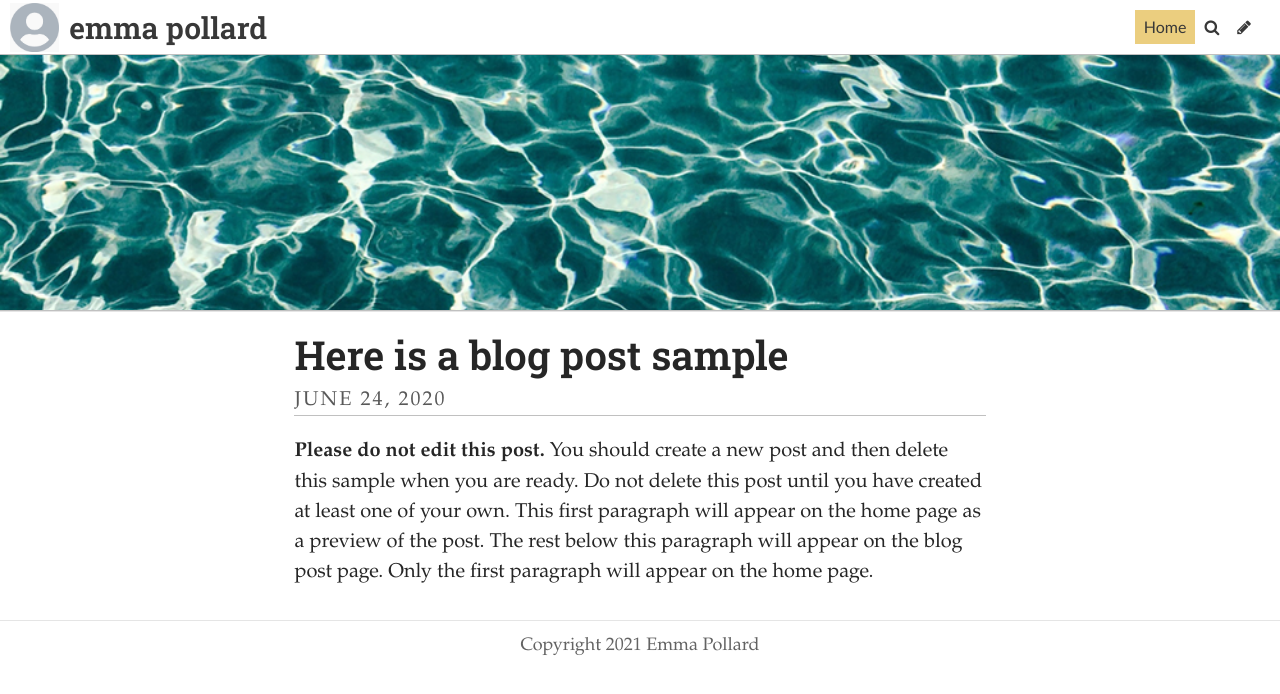
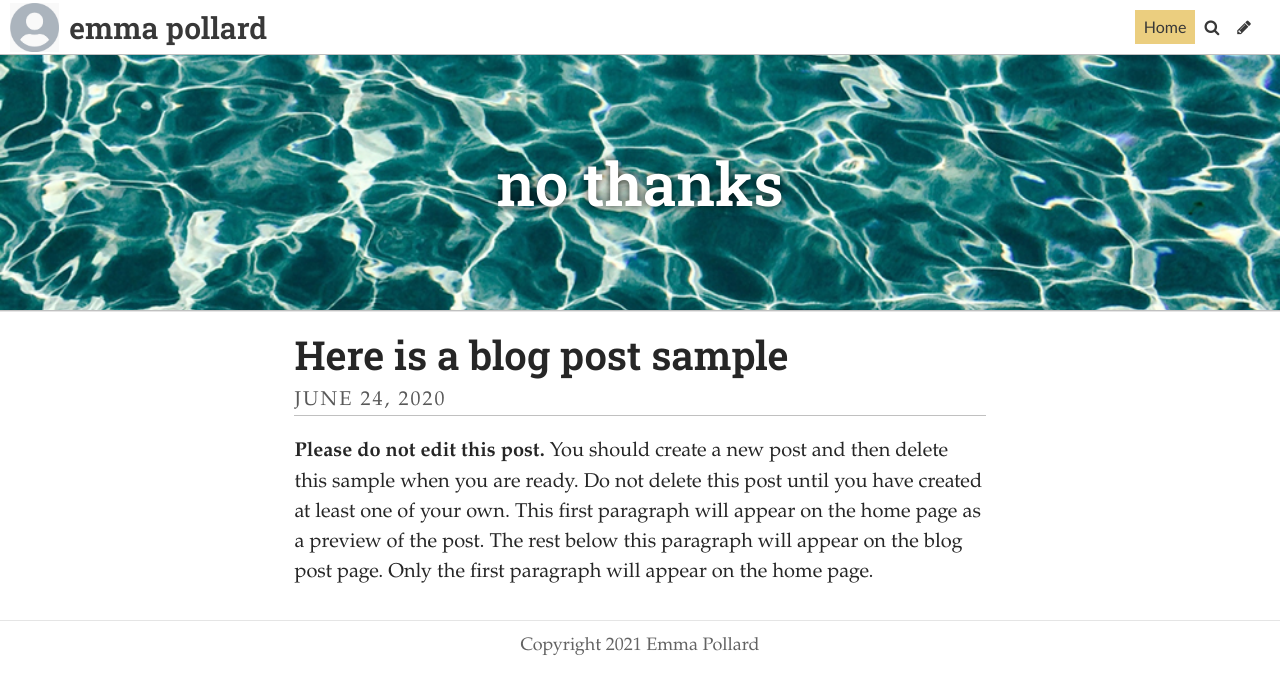
Before and after one commit to emmapollard/typographicdesign, a Jekyll site: the page built from index.html, in a window 1280 px wide. Shown: the top 694 px of the page. Built offline with Jekyll 4.4.1, drawn with Linux system fonts in a browser that asks for light colours; some web fonts are replaced; the list of posts is cut into pages by our own code.

Commit message:
Update Settings “general”

```diff
--- a/_data/settings.yml
+++ b/_data/settings.yml
@@ -2,7 +2,7 @@ title: emma pollard
 description: typography
 footer_text: "Copyright 2021 Emma Pollard "
 header_feature_image: ../uploads/placeholder3.jpg
-header_text: no
+header_text: "no thanks "
 header_text_color: "#ffffff"
 bannerheight: 20vmax
 navbarheight: 55px
```
